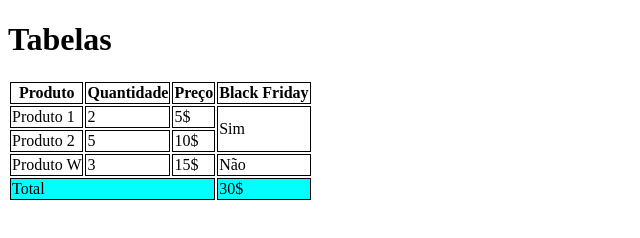
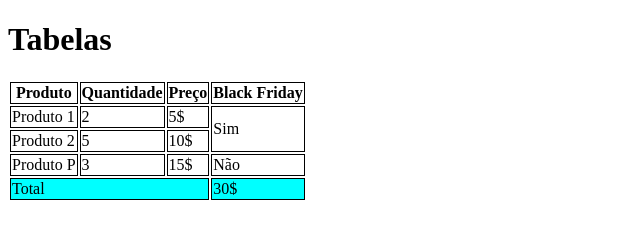
Before and after one commit to Paulo-Fds/aula-tabela, a plain HTML site: page index.html in a window 1280 px wide. Shown: the whole page, without its empty margins (0-640 px from the left). Drawn offline with Linux system fonts and the light colour scheme.

Commit message:
alterado produto w para produto p

```diff
--- a/index.html
+++ b/index.html
@@ -48,7 +48,7 @@
             </tr>
 
             <tr>
-                <td>Produto W</td>
+                <td>Produto P</td>
                 <td>3</td>
                 <td>15$</td>
                 <td>Não</td>
```
